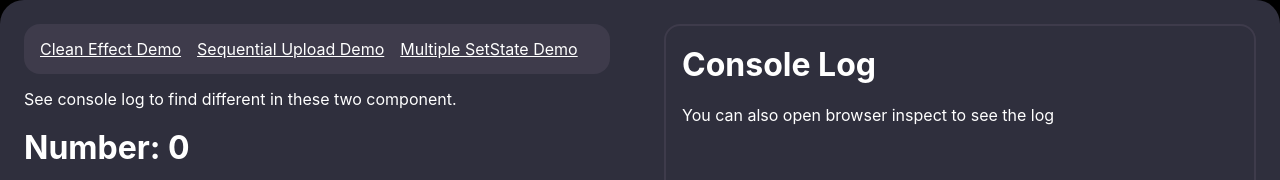
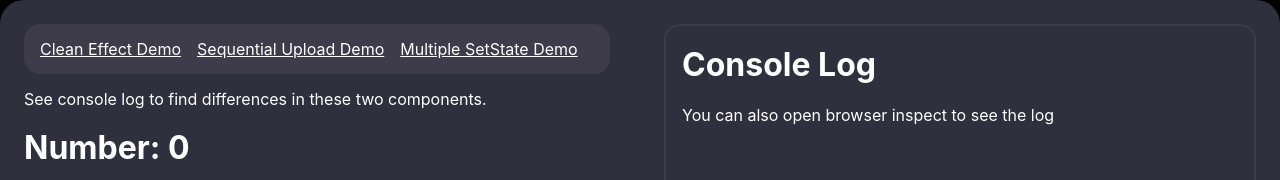
Before and after one commit to jason71708/react-various-state-mistakes, a React (Create React App) app: page / in a window 1280 px wide. Shown: the top 180 px of the page. Built offline with nearby package versions, Linux system fonts and the light colour scheme.

Commit message:
chore: typo correction

```diff
--- a/src/App.jsx
+++ b/src/App.jsx
@@ -32,7 +32,7 @@ function App() {
           ))}
         </ul>
       </nav>
-      <p>See console log to find different in these two component.</p>
+      <p>See console log to find differences in these two components.</p>
       <Routes>
         <Route path="/" element={<CleanEffectDemo />} />
         <Route path="sequential-upload-demo" element={<SequentialUploadDemo />} />
```
Also changed, not shown: 1 other file (tests, documents, lock files or other folders).
